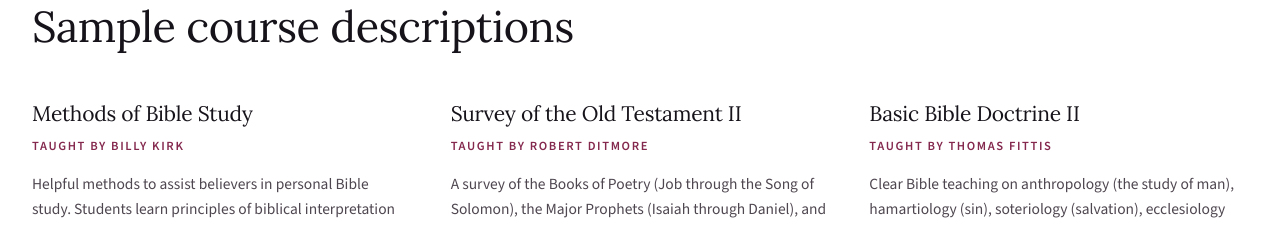
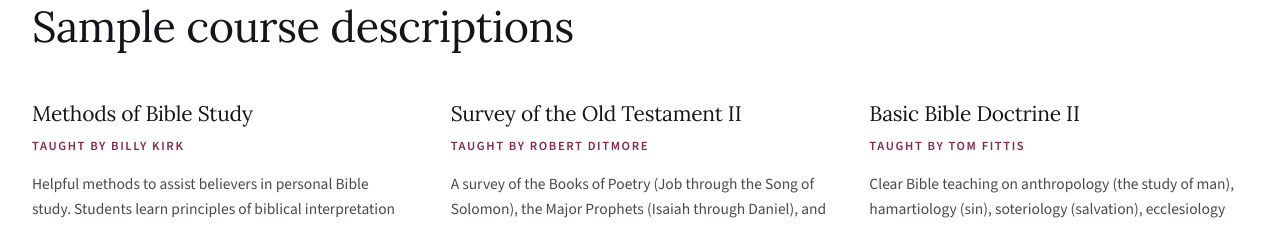
Before and after one commit to edesent/calvarybaptistnews-redesign, a Next.js app: page /school-of-the-bible in a window 1280 px wide. Shown: the part 2420-2646 px from the top of the page. Built offline with nearby package versions, Linux system fonts and the light colour scheme.

Commit message:
Updated teacher name in School of the Bible

```diff
--- a/src/app/school-of-the-bible/page.tsx
+++ b/src/app/school-of-the-bible/page.tsx
@@ -205,7 +205,7 @@ export default function SchoolOfTheBiblePage() {
             },
             {
               title: "Basic Bible Doctrine II",
-              teacher: "Thomas Fittis",
+              teacher: "Tom Fittis",
               body: "Clear Bible teaching on anthropology (the study of man), hamartiology (sin), soteriology (salvation), ecclesiology (the church), and eschatology (end times). Bible answers are given to commonly asked questions concerning the Christian faith.",
             },
           ].map((c, i) => (
```
